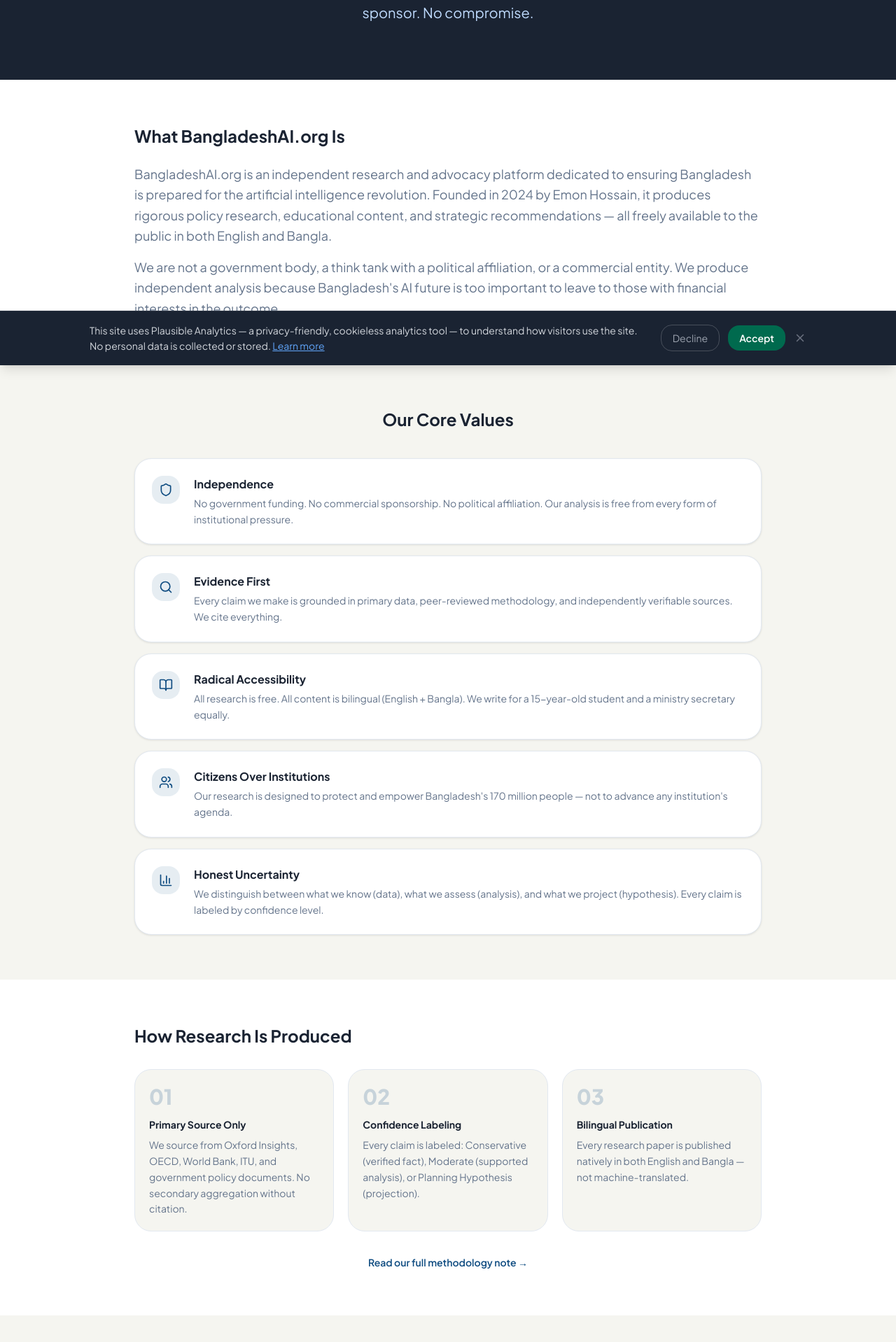
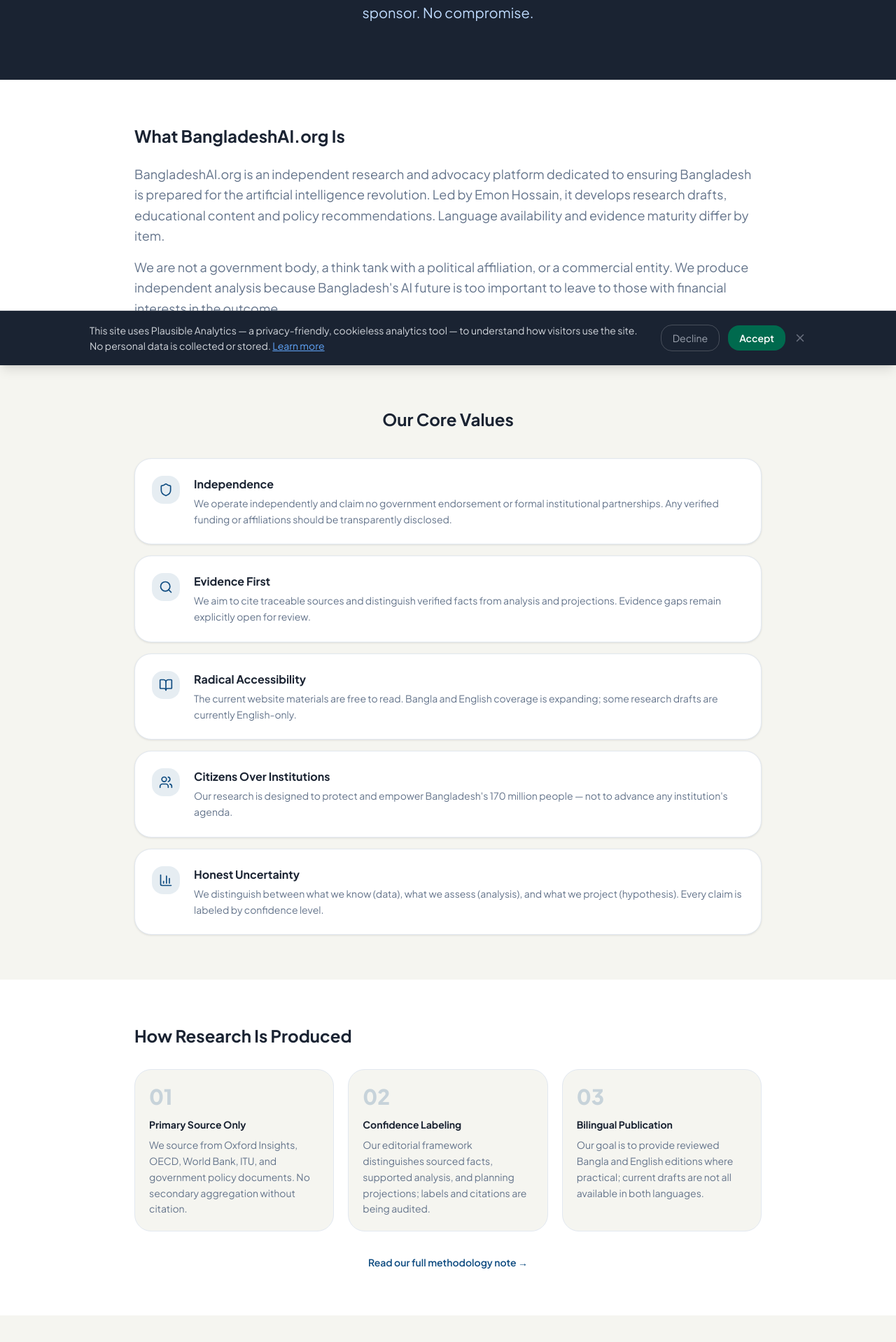
Before and after one commit to sysmoai/bangladeshai-website, a Next.js app: page /about in a window 1280 px wide. Shown: the part 278-2196 px from the top of the page at 70% size. Built offline with nearby package versions, Linux system fonts and the light colour scheme; no server answers.

Commit message:
content: correct peer-review, bilingual coverage, funding and founding assertions

```diff
--- a/app/about/page.tsx
+++ b/app/about/page.tsx
@@ -7,18 +7,18 @@ import { useLanguage } from '@/lib/language-context'
 const values = [
   {
     icon: Shield,
-    en: { title: 'Independence', desc: 'No government funding. No commercial sponsorship. No political affiliation. Our analysis is free from every form of institutional pressure.' },
-    bn: { title: 'স্বাধীনতা', desc: 'কোনো সরকারি অর্থায়ন নেই। কোনো বাণিজ্যিক স্পনসরশিপ নেই। কোনো রাজনৈতিক সংযোগ নেই। আমাদের বিশ্লেষণ প্রতিটি প্রাতিষ্ঠানিক চাপ থেকে মুক্ত।' },
+    en: { title: 'Independence', desc: 'We operate independently and claim no government endorsement or formal institutional partnerships. Any verified funding or affiliations should be transparently disclosed.' },
+    bn: { title: 'স্বাধীনতা', desc: 'আমরা স্বাধীনভাবে কাজ করি; কোনো সরকারি অনুমোদন বা আনুষ্ঠানিক প্রাতিষ্ঠানিক অংশীদারত্ব দাবি করছি না। যাচাইকৃত অর্থায়ন বা সংশ্লিষ্টতা প্রকাশ করা হবে।' },
   },
   {
     icon: Search,
-    en: { title: 'Evidence First', desc: 'Every claim we make is grounded in primary data, peer-reviewed methodology, and independently verifiable sources. We cite everything.' },
-    bn: { title: 'প্রমাণ প্রথম', desc: 'আমাদের প্রতিটি দাবি প্রাথমিক ডেটা, পিয়ার-রিভিউড পদ্ধতি এবং স্বাধীনভাবে যাচাইযোগ্য উৎসের উপর ভিত্তি করে।' },
+    en: { title: 'Evidence First', desc: 'We aim to cite traceable sources and distinguish verified facts from analysis and projections. Evidence gaps remain explicitly open for review.' },
+    bn: { title: 'প্রমাণ প্রথম', desc: 'আমরা যাচাইযোগ্য উৎস ব্যবহারের চেষ্টা করি এবং তথ্য, বিশ্লেষণ ও অনুমানের পার্থক্য স্পষ্ট করি। প্রমাণের ঘাটতি থাকলে তা সংশোধনাধীন হিসেবে দেখাই।' },
   },
   {
     icon: BookOpen,
-    en: { title: 'Radical Accessibility', desc: 'All research is free. All content is bilingual (English + Bangla). We write for a 15-year-old student and a ministry secretary equally.' },
-    bn: { title: 'আমূল প্রবেশযোগ্যতা', desc: 'সমস্ত গবেষণা বিনামূল্যে। সমস্ত বিষয়বস্তু দ্বিভাষিক (ইংরেজি + বাংলা)। আমরা একটি ১৫ বছর বয়সী শিক্ষার্থী এবং একজন মন্ত্রণালয় সচিব উভয়ের জন্য সমানভাবে লিখি।' },
+    en: { title: 'Radical Accessibility', desc: 'The current website materials are free to read. Bangla and English coverage is expanding; some research drafts are currently English-only.' },
+    bn: { title: 'আমূল প্রবেশযোগ্যতা', desc: 'ওয়েবসাইটের বর্তমান উপকরণ বিনামূল্যে পড়া যায়। বাংলা ও ইংরেজি কনটেন্ট বাড়ছে; কিছু গবেষণা খসড়া এখনো শুধু ইংরেজিতে আছে।' },
   },
   {
     icon: Users,
@@ -73,8 +73,8 @@ export default function AboutPage() {
           <div className={`text-text-secondary leading-relaxed text-lg space-y-4 ${font}`}>
             <p>
               {b(
-                'BangladeshAI.org is an independent research and advocacy platform dedicated to ensuring Bangladesh is prepared for the artificial intelligence revolution. Founded in 2024 by Emon Hossain, it produces rigorous policy research, educational content, and strategic recommendations — all freely available to the public in both English and Bangla.',
-                'BangladeshAI.org একটি স্বাধীন গবেষণা ও পক্ষসমর্থন প্ল্যাটফর্ম যা বাংলাদেশকে কৃত্রিম বুদ্ধিমত্তা বিপ্লবের জন্য প্রস্তুত করতে নিবেদিত। ২০২৪ সালে ইমন হোসেন প্রতিষ্ঠিত, এটি কঠোর নীতি গবেষণা, শিক্ষামূলক বিষয়বস্তু এবং কৌশলগত সুপারিশ তৈরি করে।'
+                'BangladeshAI.org is an independent research and advocacy platform dedicated to ensuring Bangladesh is prepared for the artificial intelligence revolution. Led by Emon Hossain, it develops research drafts, educational content and policy recommendations. Language availability and evidence maturity differ by item.',
+                'BangladeshAI.org একটি স্বাধীন গবেষণা ও পক্ষসমর্থন প্ল্যাটফর্ম যা বাংলাদেশকে কৃত্রিম বুদ্ধিমত্তা বিপ্লবের জন্য প্রস্তুত করতে নিবেদিত। ইমন হোসেনের নেতৃত্বে উদ্যোগটি গবেষণা খসড়া, শিক্ষামূলক বিষয়বস্তু ও নীতিগত সুপারিশ তৈরি করছে; প্রতিটি উপকরণের প্রমাণ ও ভাষার পরিসর এক নয়।'
               )}
             </p>
             <p>
@@ -128,13 +128,13 @@ export default function AboutPage() {
               },
               {
                 step: '02',
-                en: { title: 'Confidence Labeling', desc: 'Every claim is labeled: Conservative (verified fact), Moderate (supported analysis), or Planning Hypothesis (projection).' },
-                bn: { title: 'আস্থা লেবেলিং', desc: 'প্রতিটি দাবিতে লেবেল আছে: রক্ষণশীল (যাচাইকৃত তথ্য), মধ্যপন্থী (সমর্থিত বিশ্লেষণ), বা পরিকল্পনা অনুমান।' },
+                en: { title: 'Confidence Labeling', desc: 'Our editorial framework distinguishes sourced facts, supported analysis, and planning projections; labels and citations are being audited.' },
+                bn: { title: 'আস্থা লেবেলিং', desc: 'তথ্য, বিশ্লেষণ ও পরিকল্পনাগত অনুমান আলাদা করার ব্যবস্থা উন্নয়নাধীন; উৎস ও লেবেল যাচাই চলছে।' },
               },
               {
                 step: '03',
-                en: { title: 'Bilingual Publication', desc: 'Every research paper is published natively in both English and Bangla — not machine-translated.' },
-                bn: { title: 'দ্বিভাষিক প্রকাশনা', desc: 'প্রতিটি গবেষণা পত্র ইংরেজি এবং বাংলা উভয়েই স্থানীয়ভাবে প্রকাশিত হয় — মেশিন-অনুবাদ নয়।' },
+                en: { title: 'Bilingual Publication', desc: 'Our goal is to provide reviewed Bangla and English editions where practical; current drafts are not all available in both languages.' },
+                bn: { title: 'দ্বিভাষিক প্রকাশনা', desc: 'আমাদের লক্ষ্য বাংলা ও ইংরেজিতে যাচাইকৃত সংস্করণ দেওয়া; বর্তমানে সব গবেষণা খসড়ার দুই ভাষার সংস্করণ নেই।' },
               },
             ].map((item) => {
               const content = isBn ? item.bn : item.en
```
